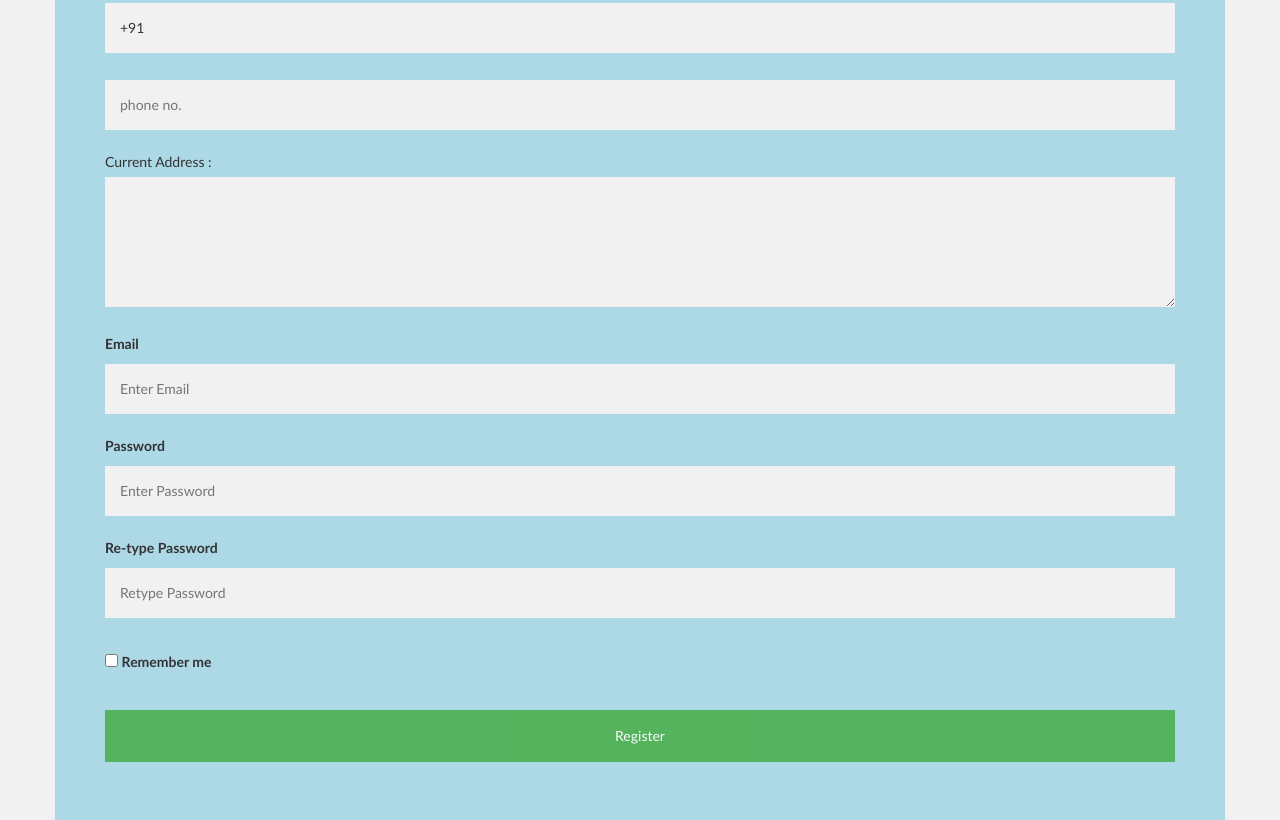
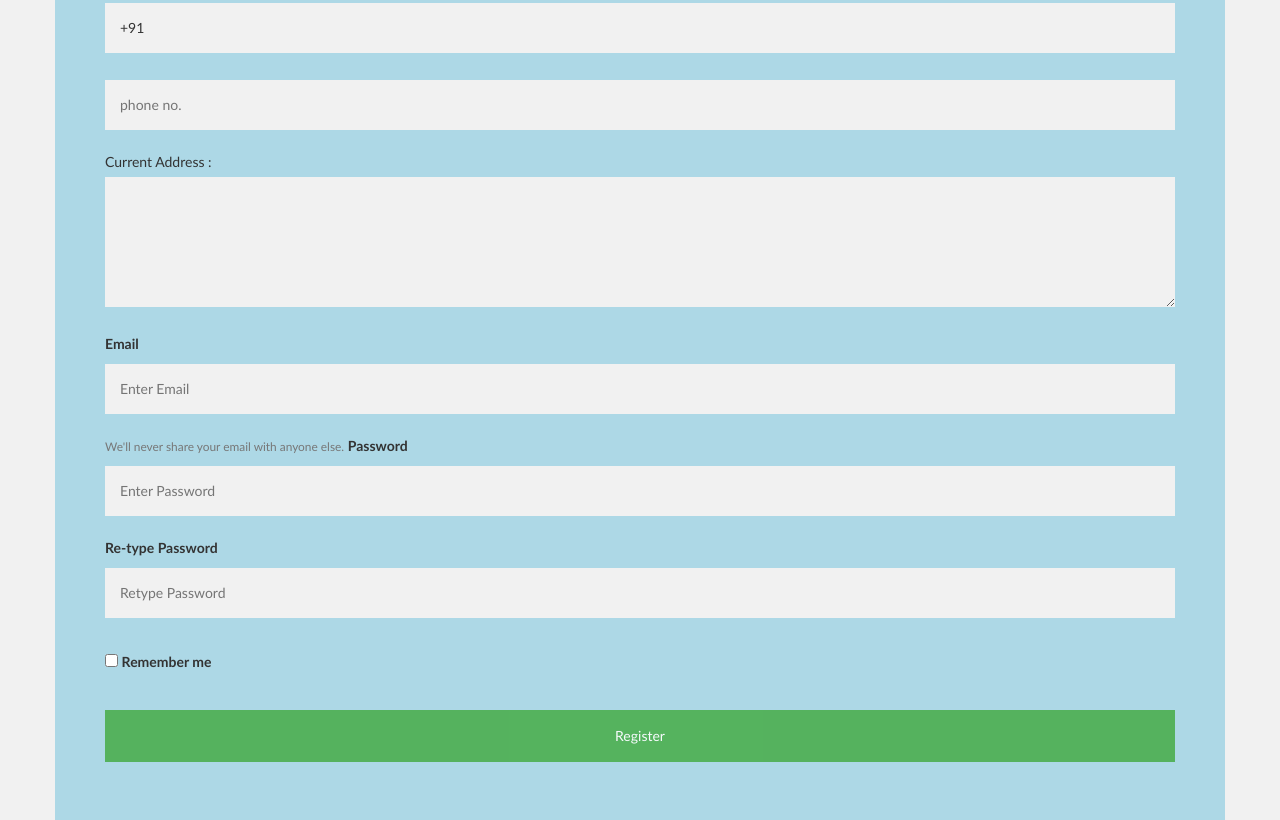
Before and after one commit to KakiManiKumari/Assignment--1, a plain HTML site: page index.html in a window 1280 px wide. Shown: the part 603-1423 px from the top of the page. Drawn offline with nearby package versions, Linux system fonts and the light colour scheme.

Commit message:
Update index.html

```diff
--- a/index.html
+++ b/index.html
@@ -57,6 +57,7 @@ Current Address :
 </textarea>
  <label for="email"><b>Email</b></label>
  <input type="text" placeholder="Enter Email" name="email" required>
+      <small id="emailHelp" class="form-text text-muted">We'll never share your email with anyone else.</small>
 
     <label for="psw"><b>Password</b></label>
     <input type="password" placeholder="Enter Password" name="psw" required>
```
